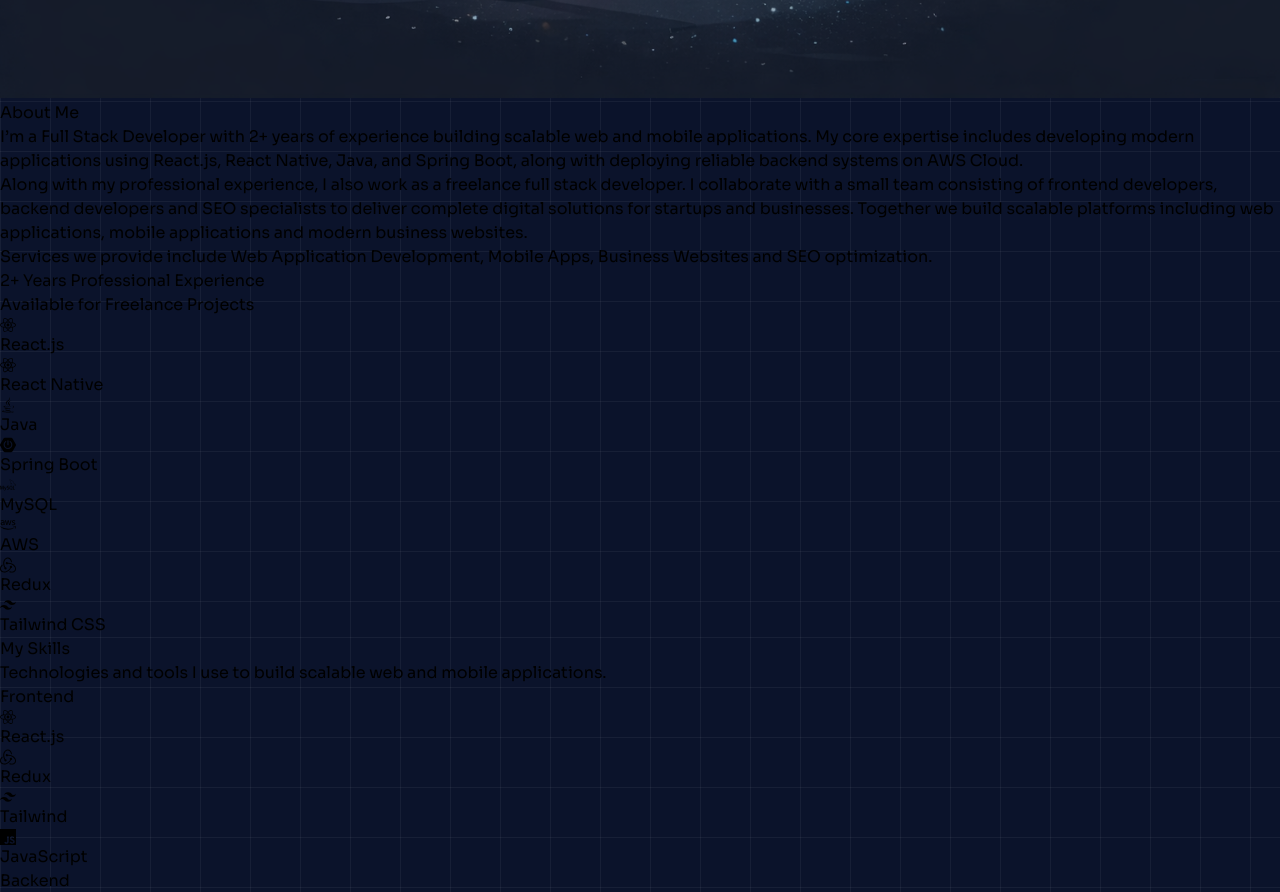
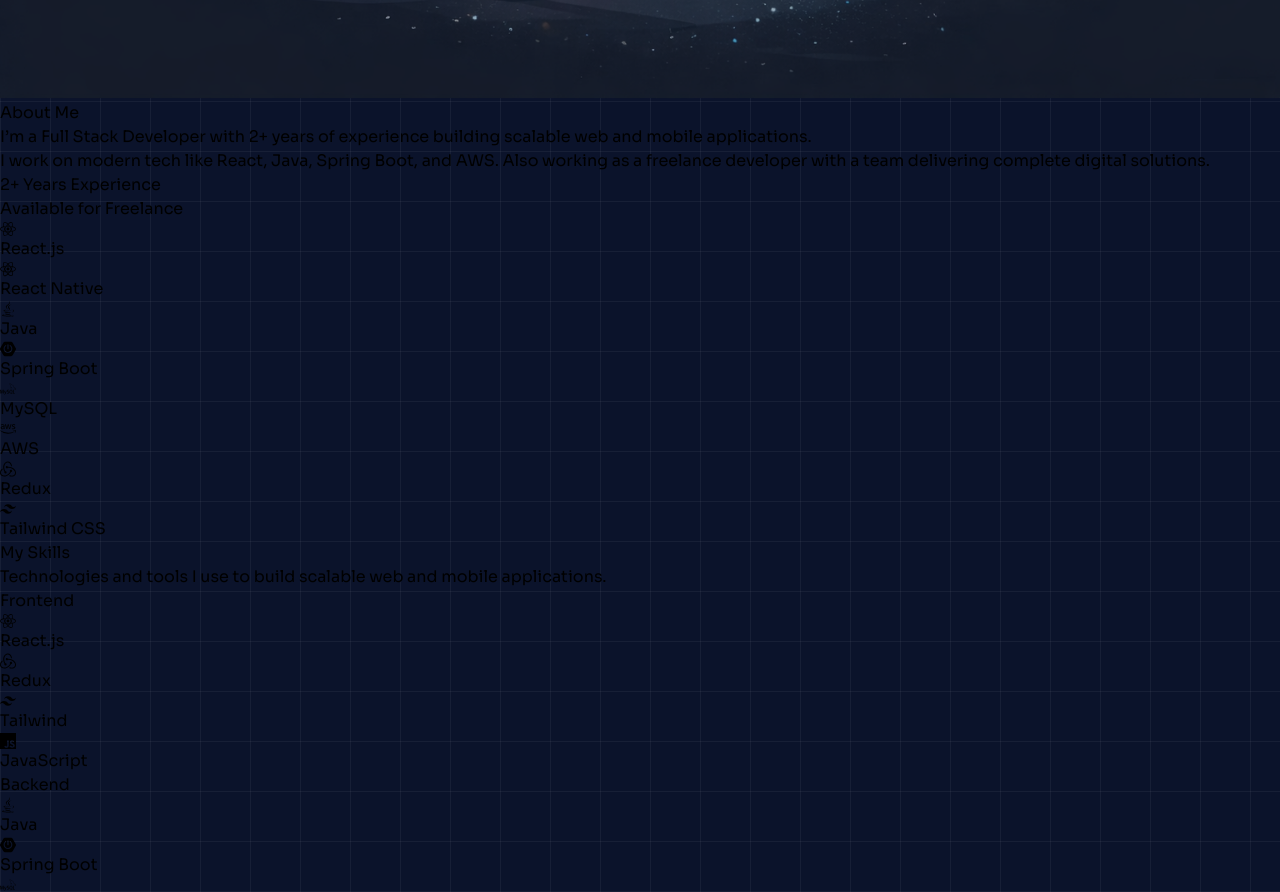
Before and after one commit to Ravi2977/ravi-dev-portfolio, a React (Vite) app: page / in a window 1280 px wide. Shown: the part 1140-2032 px from the top of the page. Built offline with nearby package versions, Linux system fonts and the light colour scheme.

Commit message:
about updatedc

```diff
--- a/src/components/About.jsx
+++ b/src/components/About.jsx
@@ -1,4 +1,5 @@
-import { motion } from "framer-motion";
+import { motion, AnimatePresence } from "framer-motion";
+import { useState } from "react";
 
 import {
   FaReact,
@@ -16,15 +17,97 @@
 
 export default function About() {
 
+  const [selectedTech, setSelectedTech] = useState(null);
+
   const techStack = [
-    { name: "React.js", icon: <FaReact className="text-cyan-400 text-2xl" /> },
-    { name: "React Native", icon: <SiReact className="text-cyan-400 text-2xl" /> },
-    { name: "Java", icon: <FaJava className="text-red-400 text-2xl" /> },
-    { name: "Spring Boot", icon: <SiSpringboot className="text-green-400 text-2xl" /> },
-    { name: "MySQL", icon: <SiMysql className="text-blue-400 text-2xl" /> },
-    { name: "AWS", icon: <FaAws className="text-yellow-400 text-2xl" /> },
-    { name: "Redux", icon: <SiRedux className="text-purple-400 text-2xl" /> },
-    { name: "Tailwind CSS", icon: <SiTailwindcss className="text-sky-400 text-2xl" /> }
+    {
+      name: "React.js",
+      icon: <FaReact className="text-cyan-400 text-2xl" />,
+      experience: "2+ Years",
+      started: "2023",
+      learningTime: "1 Month (Basics) + 1 Month (Advanced)",
+      projects: 12,
+      level: 85,
+      description:
+        "Developed scalable and high-performance web applications including CRM, LMS, PMS, E-commerce platforms, and portfolio websites. Experienced in component-based architecture, API integration, performance optimization, and state management using Redux. Strong focus on responsive UI/UX and clean code practices."
+    },
+    {
+      name: "React Native",
+      icon: <SiReact className="text-cyan-400 text-2xl" />,
+      experience: "1 Year",
+      started: "2024",
+      learningTime: "1.5 Months",
+      projects: 5,
+      level: 80,
+      description:
+        "Built cross-platform mobile applications with seamless UI/UX and real-time API integration. Worked on production-level apps with optimized performance, reusable components, and smooth navigation across Android devices."
+    },
+    {
+      name: "Java",
+      icon: <FaJava className="text-red-400 text-2xl" />,
+      experience: "2+ Years",
+      started: "2023",
+      learningTime: "2 Months",
+      projects: 10,
+      level: 85,
+      description:
+        "Strong expertise in Core Java, OOP principles, and backend logic design. Implemented robust business logic, exception handling, and multi-layered architectures for scalable enterprise applications."
+    },
+    {
+      name: "Spring Boot",
+      icon: <SiSpringboot className="text-green-400 text-2xl" />,
+      experience: "2+ Years",
+      started: "2023",
+      learningTime: "2 Months",
+      projects: 8,
+      level: 88,
+      description:
+        "Designed and developed scalable RESTful APIs and backend systems using Spring Boot. Implemented authentication (JWT), role-based access, database integration, and production-ready microservice-style architectures."
+    },
+    {
+      name: "MySQL",
+      icon: <SiMysql className="text-blue-400 text-2xl" />,
+      experience: "2+ Years",
+      started: "2023",
+      learningTime: "1 Month",
+      projects: 10,
+      level: 82,
+      description:
+        "Designed optimized relational databases with proper normalization and indexing. Wrote complex queries, handled large datasets, and improved performance through query optimization and efficient schema design."
+    },
+    {
+      name: "AWS",
+      icon: <FaAws className="text-yellow-400 text-2xl" />,
+      experience: "1 Year",
+      started: "2024",
+      learningTime: "1 Month",
+      projects: 8,
+      level: 65,
+      description:
+        "Deployed and managed backend services on AWS including EC2, S3, and cloud hosting. Experienced in server deployment, environment configuration, and maintaining scalable cloud infrastructure."
+    },
+    {
+      name: "Redux",
+      icon: <SiRedux className="text-purple-400 text-2xl" />,
+      experience: "1.5 Years",
+      started: "2023",
+      learningTime: "2 Weeks",
+      projects: 6,
+      level: 70,
+      description:
+        "Implemented centralized state management in complex React applications. Managed global states, API data flow, and improved application scalability using Redux Toolkit."
+    },
+    {
+      name: "Tailwind CSS",
+      icon: <SiTailwindcss className="text-sky-400 text-2xl" />,
+      experience: "2 Years",
+      started: "2023",
+      learningTime: "2 Weeks",
+      projects: 15,
+      level: 92,
+      description:
+        "Created modern, responsive, and pixel-perfect UI designs using Tailwind CSS. Expert in utility-first styling, custom theming, and building clean, maintainable frontend layouts."
+    }
   ];
 
   return (
@@ -33,7 +116,6 @@
       <div className="max-w-[1300px] mx-auto px-6 grid md:grid-cols-2 gap-16 items-center">
 
         {/* LEFT CONTENT */}
-
         <motion.div
           initial={{ opacity: 0, x: -80 }}
           whileInView={{ opacity: 1, x: 0 }}
@@ -45,58 +127,28 @@
           </h2>
 
           <p className="text-gray-300 text-lg leading-relaxed mb-5">
-
             I’m a <span className="text-cyan-400 font-semibold">Full Stack Developer </span>
             with <span className="text-cyan-400 font-semibold">2+ years of experience </span>
             building scalable web and mobile applications.
-
-            My core expertise includes developing modern applications using
-            <span className="text-white font-medium"> React.js, React Native, Java, and Spring Boot</span>,
-            along with deploying reliable backend systems on
-            <span className="text-white font-medium"> AWS Cloud</span>.
-
           </p>
 
           <p className="text-gray-400 leading-relaxed">
-
-            Along with my professional experience, I also work as a
-            <span className="text-white font-medium"> freelance full stack developer</span>.
-            I collaborate with a small team consisting of
-            <span className="text-white font-medium"> frontend developers, backend developers and SEO specialists </span>
-            to deliver complete digital solutions for startups and businesses.
-
-            Together we build scalable platforms including
-            web applications, mobile applications and modern business websites.
-
+            I work on modern tech like React, Java, Spring Boot, and AWS.
+            Also working as a freelance developer with a team delivering
+            complete digital solutions.
           </p>
-
-          {/* SERVICES LINE */}
-
-          <p className="text-gray-400 mt-4">
-            Services we provide include
-            <span className="text-white font-medium">
-              {" "}Web Application Development, Mobile Apps,
-              Business Websites and SEO optimization.
-            </span>
-          </p>
-
-          {/* EXPERIENCE + FREELANCE BADGES */}
 
           <div className="mt-8 flex flex-wrap gap-4">
 
-            {/* EXPERIENCE */}
-
             <div className="px-6 py-3 bg-cyan-500/10 border border-cyan-400 rounded-lg">
               <span className="text-cyan-400 font-semibold">
-                2+ Years Professional Experience
+                2+ Years Experience
               </span>
             </div>
 
-            {/* FREELANCE */}
-
-            <div className="px-6 py-3 bg-green-500/10 border border-green-400 rounded-lg hover:shadow-[0_0_20px_rgba(34,197,94,0.3)] transition">
+            <div className="px-6 py-3 bg-green-500/10 border border-green-400 rounded-lg">
               <span className="text-green-400 font-semibold">
-                Available for Freelance Projects
+                Available for Freelance
               </span>
             </div>
 
@@ -104,9 +156,7 @@
 
         </motion.div>
 
-
         {/* RIGHT SIDE TECH STACK */}
-
         <motion.div
           initial={{ opacity: 0, x: 80 }}
           whileInView={{ opacity: 1, x: 0 }}
@@ -115,27 +165,80 @@
         >
 
           {techStack.map((tech, index) => (
-
             <motion.div
               key={index}
               whileHover={{ scale: 1.05 }}
-              className="flex items-center gap-4 bg-[#111c3a] border border-gray-700 p-4 rounded-xl hover:border-cyan-400 hover:shadow-[0_0_20px_rgba(0,255,255,0.15)] transition"
+              onClick={() => setSelectedTech(tech)}
+              className="cursor-pointer flex items-center gap-4 bg-[#111c3a] border border-gray-700 p-4 rounded-xl hover:border-cyan-400 hover:shadow-[0_0_20px_rgba(0,255,255,0.15)] transition"
             >
-
               {tech.icon}
-
-              <span className="text-gray-200">
-                {tech.name}
-              </span>
-
+              <span className="text-gray-200">{tech.name}</span>
             </motion.div>
-
           ))}
 
         </motion.div>
 
       </div>
 
+      {/* MODAL */}
+      <AnimatePresence>
+        {selectedTech && (
+          <div className="fixed inset-0 z-50 flex items-center justify-center bg-black/70 backdrop-blur-sm">
+
+            <motion.div
+              initial={{ scale: 0.7, opacity: 0 }}
+              animate={{ scale: 1, opacity: 1 }}
+              exit={{ scale: 0.7, opacity: 0 }}
+              className="bg-[#0f172a] w-[90%] max-w-xl p-6 rounded-2xl border border-cyan-400 shadow-[0_0_40px_rgba(0,255,255,0.2)]"
+            >
+
+              {/* HEADER */}
+              <div className="flex justify-between items-center mb-4">
+                <h3 className="text-2xl text-cyan-400 font-semibold flex gap-2 items-center justify-center">
+                 {selectedTech.icon} {selectedTech.name}
+                </h3>
+
+                <button
+                  onClick={() => setSelectedTech(null)}
+                  className="text-gray-400 hover:text-white text-xl"
+                >
+                  ✕
+                </button>
+              </div>
+
+              {/* DETAILS */}
+              <div className="space-y-3 text-gray-300">
+
+                <p><span className="text-white font-medium">Experience:</span> {selectedTech.experience}</p>
+                <p><span className="text-white font-medium">Started:</span> {selectedTech.started}</p>
+                <p><span className="text-white font-medium">Learning Time:</span> {selectedTech.learningTime}</p>
+                <p><span className="text-white font-medium">Projects:</span> {selectedTech.projects}</p>
+
+                <p className="text-gray-400 mt-2">
+                  {selectedTech.description}
+                </p>
+
+              </div>
+
+              {/* PROGRESS BAR */}
+              <div className="mt-6">
+                <p className="text-sm text-gray-400 mb-1">Expertise Level</p>
+
+                <div className="w-full bg-gray-700 h-2 rounded-full">
+                  <motion.div
+                    initial={{ width: 0 }}
+                    animate={{ width: `${selectedTech.level}%` }}
+                    transition={{ duration: 0.6 }}
+                    className="bg-cyan-400 h-2 rounded-full"
+                  />
+                </div>
+              </div>
+
+            </motion.div>
+          </div>
+        )}
+      </AnimatePresence>
+
     </section>
   );
 }
```
